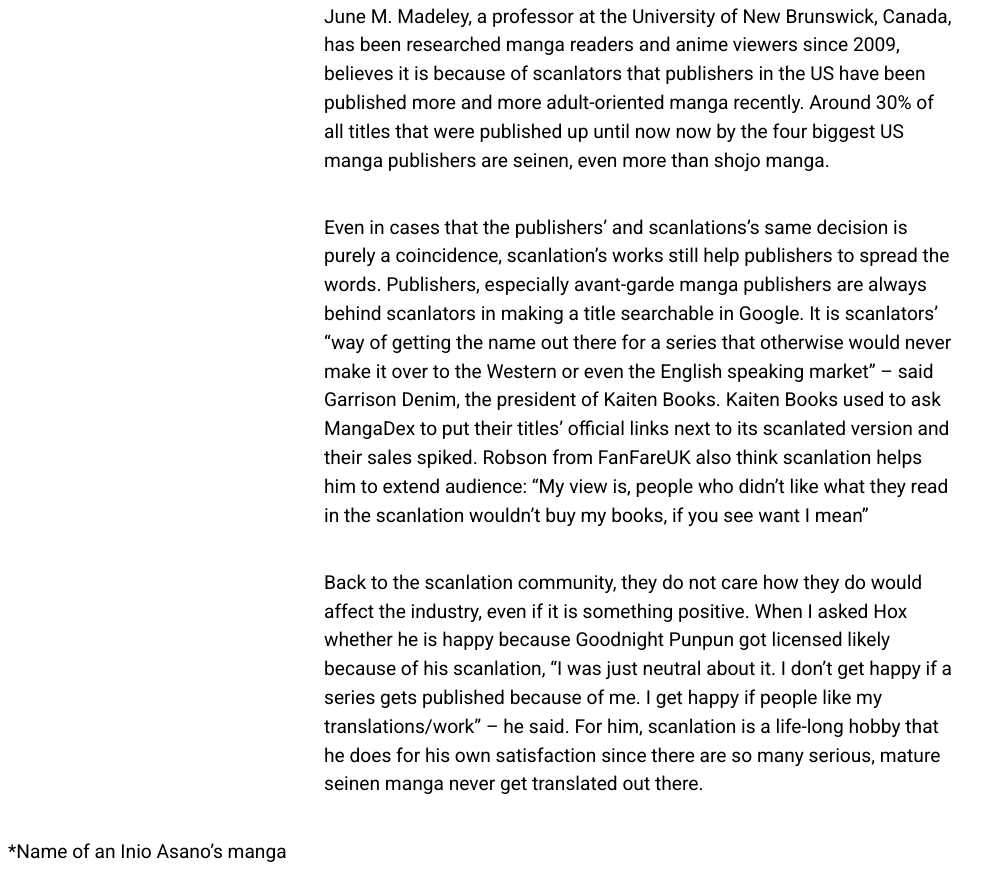
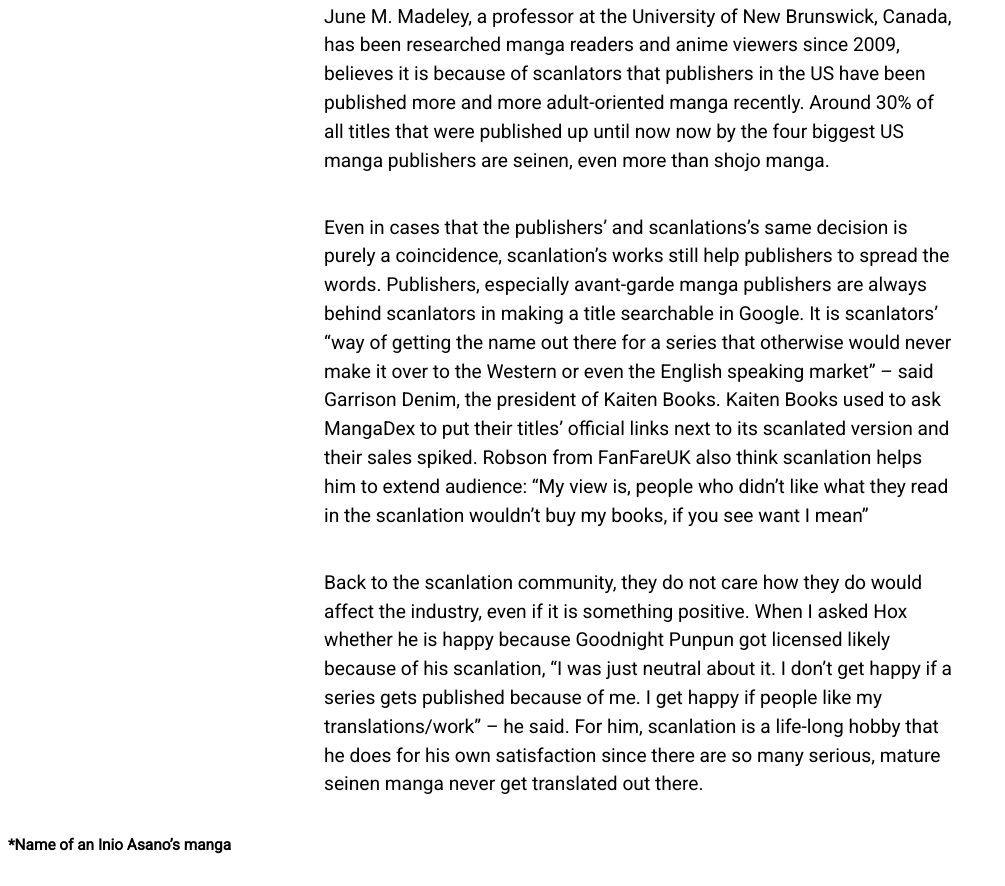
Before and after one commit to haolinh24/scanlation, a plain HTML site: page first_page.html in a window 1280 px wide. Shown: the part 8763-9649 px from the top of the page, without its empty margins (0-1005 px from the left). Drawn offline with nearby package versions, Linux system fonts and the light colour scheme; no server answers; a script that the page names is missing.

Commit message:
footnote

```diff
--- a/first_page.html
+++ b/first_page.html
@@ -1449,7 +1449,7 @@ However, in manga fandom, the title’s success is predictable. There was a cult
       </ul>
      </div>
     </nav>
-    <div>
+    <div class="footnote">
       <p>*Name of an Inio Asano’s manga</p>
     </div>
     <div class="prepare_next">
--- a/style_first_page.css
+++ b/style_first_page.css
@@ -94,7 +94,10 @@ h3 {
   font-weight: lighter;
   margin-top: -2vh;
 }
-
+.footnote {
+  font-weight: bold;
+  font-size: 0.8em;
+}
 /* .main_caption {
   font-weight: bolder;
 }
```
